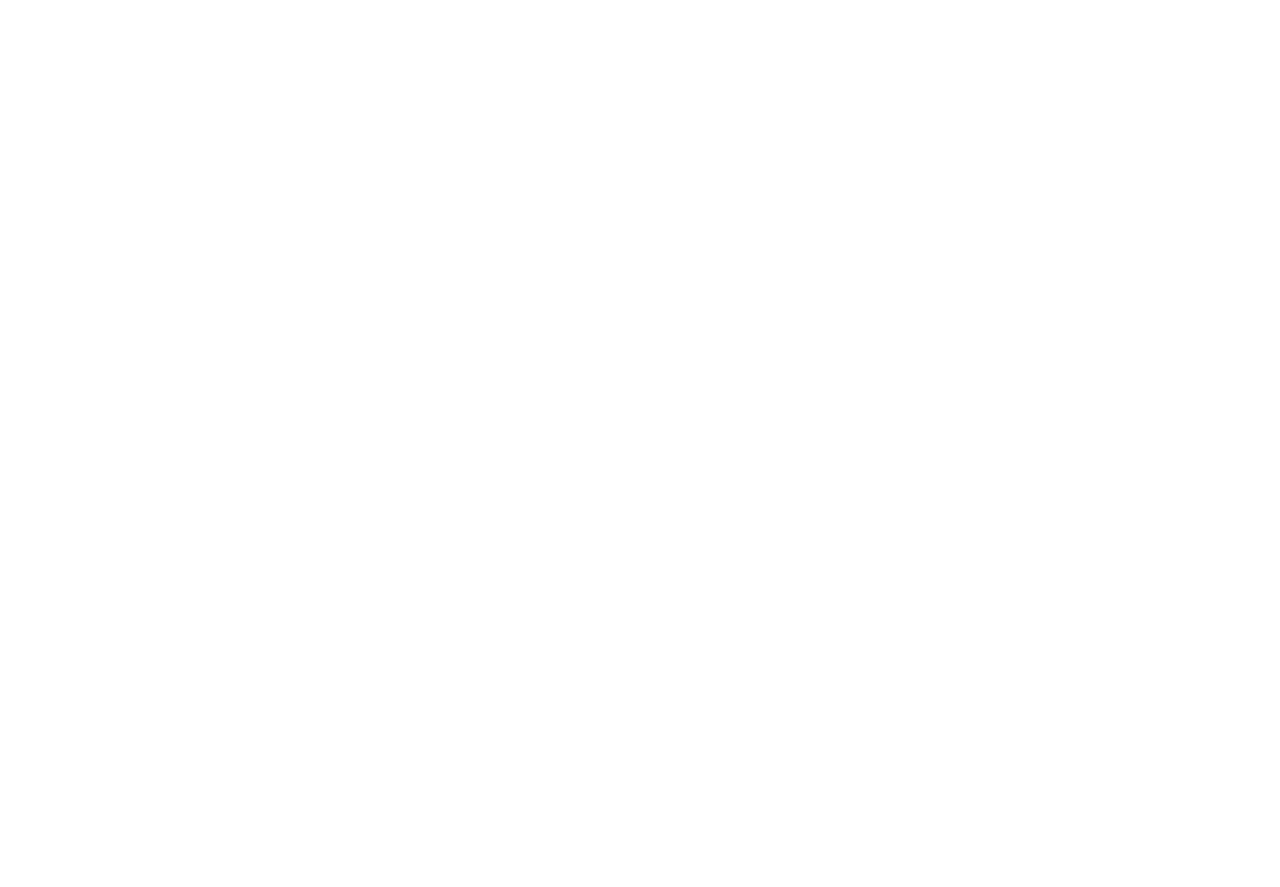
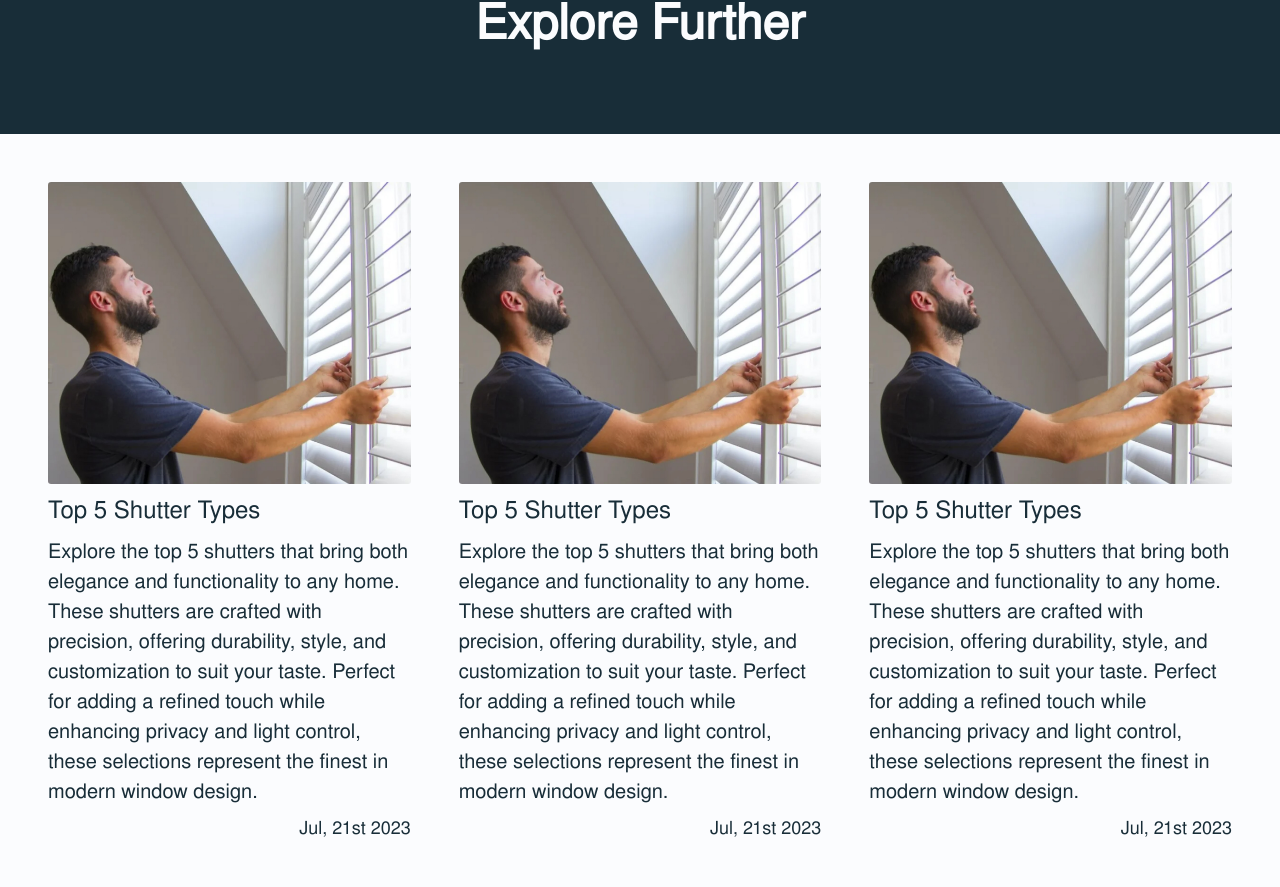
Before and after one commit to PROMCz11/california-shutters-preview, a SvelteKit app: page /blog in a window 1280 px wide. Before the commit this address had no page. Shown: the part 166-1053 px from the top of the page. Before the commit the page ends 800 px from the top, so only its background shows below. Built offline with nearby package versions, Linux system fonts and the light colour scheme.

Commit message:
Adding /blog

```diff
--- a/src/global.css
+++ b/src/global.css
@@ -110,6 +110,16 @@
     src: url("lib/fonts/nimbus-sans-l-regular-webfont.woff2") format("woff2");
 }
 
+:root {
+    --main-padding-top: 9.5rem;
+}
+
+@media (max-width: 1150px) {
+    :root {
+        --main-padding-top: 6.5rem;
+    }
+}
+
 /* ------------------- */
 /* Utility Classes     */
 /* ------------------- */
--- a/src/routes/(user)/+layout.svelte
+++ b/src/routes/(user)/+layout.svelte
@@ -15,7 +15,7 @@
 </script>
 
 <nav>
-    <ProgressBar color="#FFFFFF"/>
+    <ProgressBar color="#21658A"/>
     <a href="/">
         <picture>
             <source srcset="{navbarLogoSrc}" media="(min-width: 1150px)">
@@ -26,7 +26,7 @@
         <li><a href="/">Home</a></li>
         <li><a href="/about-us">About us</a></li>
         <li><a href="/gallery">Gallery</a></li>
-        <li><a href="/">Blog</a></li>
+        <li><a href="/blog">Blog</a></li>
         <li><a href="/pricing">Pricing</a></li>
         <li><a href="/">Contact us</a></li>
         <button class="menu-close" on:click={() => isMenuActive = false}><img src="{closeIconSrc}" alt="close icon"></button>
--- a/src/routes/(user)/about-us/+page.svelte
+++ b/src/routes/(user)/about-us/+page.svelte
@@ -61,7 +61,8 @@
 <style>
     main {
         padding: var(--spacing);
-        padding-top: 9.5rem;
+        /* padding-top: 9.5rem; */
+        padding-top: var(--main-padding-top);
         max-width: 1150px;
         margin: auto;
     }
@@ -158,9 +159,9 @@
     }
 
     @media (max-width: 1150px) {
-        main {
+        /* main {
             padding-top: 6.5rem;
-        }
+        } */
 
         article {
             grid-template-columns: 1fr;
--- /dev/null
+++ b/src/routes/(user)/blog/+page.svelte
@@ -0,0 +1,115 @@
+<script>
+    import articlePlaceholderSrc from "$lib/assets/blog/blog-article-placeholder.webp";
+</script>
+
+<main>
+    <h1>Explore Further</h1>
+    <div class="blogs bg-white text-navy">
+        <a href="/blog" class="blog text-navy">
+            <picture><img src="{articlePlaceholderSrc}" alt="this is the description form the app"></picture>
+            <p class="title fs-400">Top 5 Shutter Types</p>
+            <p class="intro fs-300">Explore the top 5 shutters that bring both elegance and functionality to any home. These shutters are crafted with precision, offering durability, style, and customization to suit your taste. Perfect for adding a refined touch while enhancing privacy and light control, these selections represent the finest in modern window design.</p>
+            <p class="date fs-xs">Jul, 21st 2023</p>
+        </a>
+        <a href="/blog" class="blog text-navy">
+            <picture><img src="{articlePlaceholderSrc}" alt="this is the description form the app"></picture>
+            <p class="title fs-400">Top 5 Shutter Types</p>
+            <p class="intro fs-300">Explore the top 5 shutters that bring both elegance and functionality to any home. These shutters are crafted with precision, offering durability, style, and customization to suit your taste. Perfect for adding a refined touch while enhancing privacy and light control, these selections represent the finest in modern window design.</p>
+            <p class="date fs-xs">Jul, 21st 2023</p>
+        </a>
+        <a href="/blog" class="blog text-navy">
+            <picture><img src="{articlePlaceholderSrc}" alt="this is the description form the app"></picture>
+            <p class="title fs-400">Top 5 Shutter Types</p>
+            <p class="intro fs-300">Explore the top 5 shutters that bring both elegance and functionality to any home. These shutters are crafted with precision, offering durability, style, and customization to suit your taste. Perfect for adding a refined touch while enhancing privacy and light control, these selections represent the finest in modern window design.</p>
+            <p class="date fs-xs">Jul, 21st 2023</p>
+        </a>
+        <a href="/blog" class="blog text-navy">
+            <picture><img src="{articlePlaceholderSrc}" alt="this is the description form the app"></picture>
+            <p class="title fs-400">Top 5 Shutter Types</p>
+            <p class="intro fs-300">Explore the top 5 shutters that bring both elegance and functionality to any home. These shutters are crafted with precision, offering durability, style, and customization to suit your taste. Perfect for adding a refined touch while enhancing privacy and light control, these selections represent the finest in modern window design.</p>
+            <p class="date fs-xs">Jul, 21st 2023</p>
+        </a>
+        <a href="/blog" class="blog text-navy">
+            <picture><img src="{articlePlaceholderSrc}" alt="this is the description form the app"></picture>
+            <p class="title fs-400">Top 5 Shutter Types</p>
+            <p class="intro fs-300">Explore the top 5 shutters that bring both elegance and functionality to any home. These shutters are crafted with precision, offering durability, style, and customization to suit your taste. Perfect for adding a refined touch while enhancing privacy and light control, these selections represent the finest in modern window design.</p>
+            <p class="date fs-xs">Jul, 21st 2023</p>
+        </a>
+        <a href="/blog" class="blog text-navy">
+            <picture><img src="{articlePlaceholderSrc}" alt="this is the description form the app"></picture>
+            <p class="title fs-400">Top 5 Shutter Types</p>
+            <p class="intro fs-300">Explore the top 5 shutters that bring both elegance and functionality to any home. These shutters are crafted with precision, offering durability, style, and customization to suit your taste. Perfect for adding a refined touch while enhancing privacy and light control, these selections represent the finest in modern window design.</p>
+            <p class="date fs-xs">Jul, 21st 2023</p>
+        </a>
+    </div>
+    <div class="load-more-wrapper bg-white">
+        <button class="text-navy">+ Load more</button>
+    </div>
+    <div class="box"></div>
+</main>
+
+<style>
+    main {
+        padding-top: var(--main-padding-top);
+    }
+
+    main > h1 {
+        margin-bottom: calc(var(--main-padding-top) / 2);
+        text-align: center;
+    }
+
+    .blogs {
+        display: grid;
+        grid-template-columns: repeat(3, 1fr);
+        gap: var(--spacing);
+        padding: var(--spacing);
+        max-width: 1500px;
+        margin: auto;
+    }
+
+    .blog {
+        display: flex;
+        flex-direction: column;
+        gap: .5rem;
+        text-decoration: none;
+    }
+
+    .blog .date {
+        text-align: end;
+    }
+
+    .load-more-wrapper {
+        padding-block: var(--spacing);
+        max-width: 1500px;
+        margin: auto;
+    }
+
+    .load-more-wrapper button {
+        display: block;
+        margin: auto;
+    }
+
+    .load-more-wrapper button.disabled {
+        /* color: ; */
+    }
+
+    .load-more-wrapper button:hover {
+        /* background-color: ; */
+    }
+
+    .load-more-wrapper button:active {
+        /* background-color: ; */
+    }
+
+    @media (max-width: 1150px) {
+        .blogs {
+            grid-template-columns: repeat(2, 1fr);
+        }
+    }
+
+    @media (max-width: 768px) {
+        .blogs {
+            grid-template-columns: 1fr;
+        }
+    }
+</style>
```
Also changed, not shown: src/lib/assets/blog/blog-article-placeholder.webp (added).
